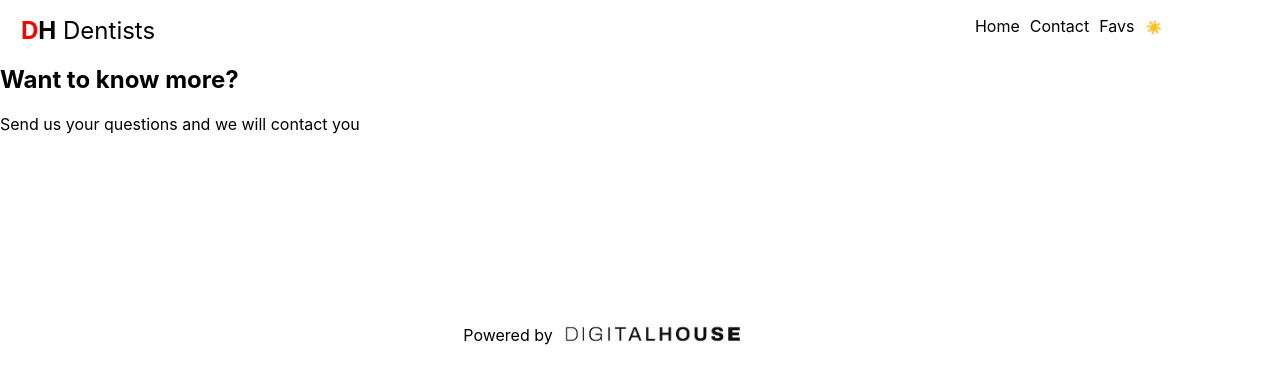
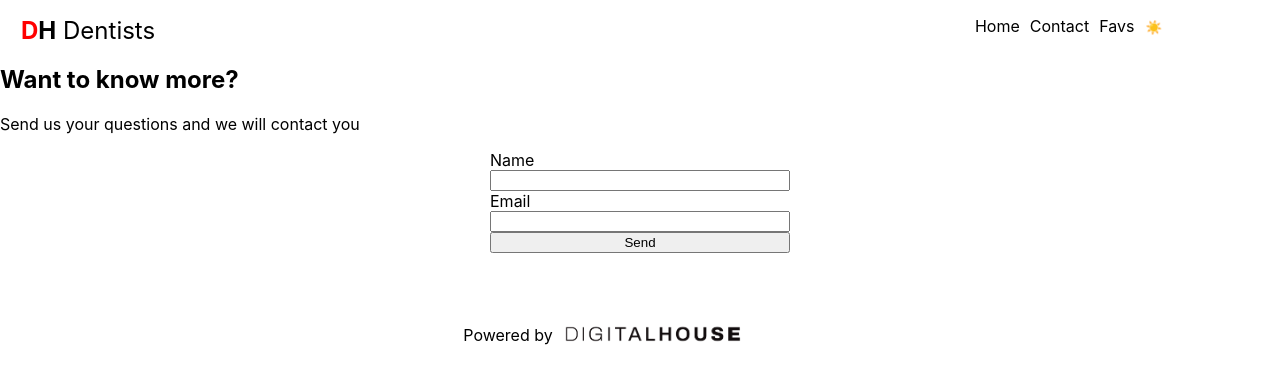
Before and after one commit to CaroCaceres/ctd-esp-fe3-final, a React (Create React App) app: page /contacto in a window 1280 px wide. Shown: the top 384 px of the page. Built offline with nearby package versions, Linux system fonts and the light colour scheme.

Commit message:
Implementando Conctact y Form

```diff
--- a/src/Components/Form.jsx
+++ b/src/Components/Form.jsx
@@ -1,15 +1,61 @@
-import React from "react";
+import React, { useState } from "react";
 
 
-const Form = () => {
+const Form =  () => {
   //Aqui deberan implementar el form completo con sus validaciones
+  const [form, setForm] = useState({
+    name: "",
+    email: "",
+  });
+
+  const [errors, setErrors] = useState({
+    message: "Por favor verifique su información nuevamente",
+    show: false,
+  });
+
+  const [success, setSuccess] = useState(false);
+
+  const handleChange = (e) => {
+    setForm({
+      ...form,
+      [e.target.name]: e.target.value,
+    });
+  };
+
+  const handleSubmit = (e) => {
+    e.preventDefault();
+    if (form.name.length < 5 || !/\S+@\S+\.\S+/.test(form.email)) {
+      setErrors({
+        ...errors,
+        show: true,
+      });
+
+      setSuccess(false);
+
+      return;
+    }
+
+    setErrors({
+      ...errors,
+      show: false,
+    });
+    setSuccess(true);
+    console.log(form);
+  };
 
   return (
     <div>
-      <form>
+      <form onSubmit={handleSubmit}>
+        <label htmlFor="name">Name</label>
+        <input type="text" name="name" id="name" onChange={handleChange}/>
+        <label htmlFor="email">Email</label>
+        <input type="email" name="email" id="email" onChange={handleChange}/>
+        <button type="submit">Send</button>
       </form>
+      {errors.show && <p>{errors.message}</p>}
+      {success && <p>Gracias {form.name}, te contactaremos cuando antes vía mail</p>}
     </div>
   );
-};
+}
 
 export default Form;
```
